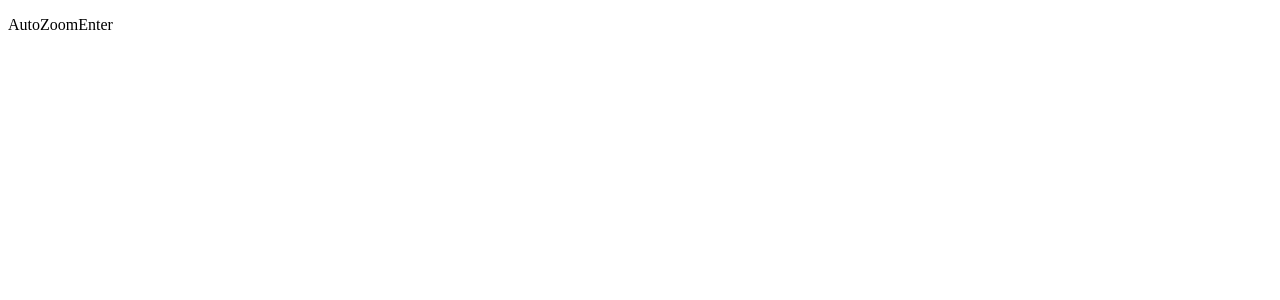
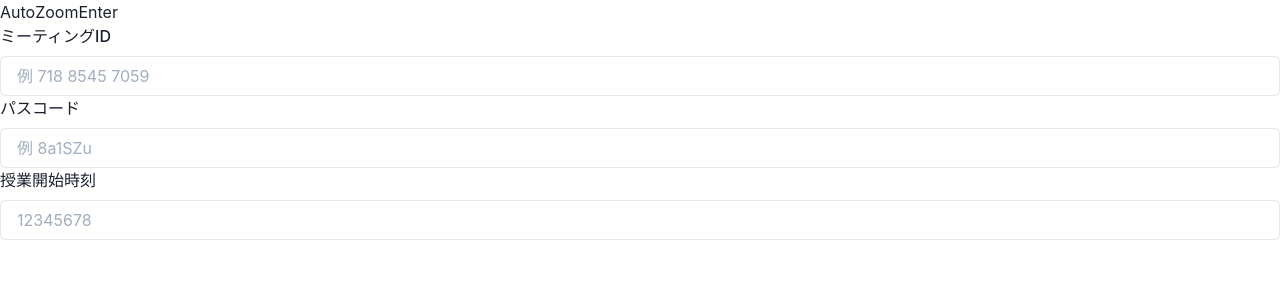
Before and after one commit to joel2145/official-search, a React (Create React App) app: page / in a window 1280 px wide. Shown: the top 300 px of the page. Built offline with nearby package versions, Linux system fonts and the light colour scheme.

Commit message:
form画面を作成中

```diff
--- a/package.json
+++ b/package.json
@@ -3,9 +3,13 @@
   "version": "0.1.0",
   "private": true,
   "dependencies": {
+    "@chakra-ui/react": "^1.8.5",
+    "@emotion/react": "^11.8.1",
+    "@emotion/styled": "^11.8.1",
     "@testing-library/jest-dom": "^5.16.2",
     "@testing-library/react": "^12.1.3",
     "@testing-library/user-event": "^13.5.0",
+    "framer-motion": "^6.2.7",
     "react": "^17.0.2",
     "react-dom": "^17.0.2",
     "react-scripts": "5.0.0",
--- a/src/App.js
+++ b/src/App.js
@@ -1,9 +1,12 @@
+import React from "react"
 
+import { Form } from "../src/components/Form"
 
 function App() {
   return (
     <div className="App">
-      <p>AutoZoomEnter</p>
+      <h1>AutoZoomEnter</h1>
+      <Form></Form>
     </div>
   );
 }
--- /dev/null
+++ b/src/components/Form.js
@@ -0,0 +1,20 @@
+import React from 'react'
+import {
+  FormControl,
+  FormLabel,
+  FormErrorMessage,
+  Input,
+} from '@chakra-ui/react'
+
+export const Form = () => {
+  return (
+    <FormControl>
+      <FormLabel htmlFor=''>ミーティングID</FormLabel>
+      <Input id='zoomID' type='number' placeholder='例 718 8545 7059' size='md' />
+      <FormLabel htmlFor=''>パスコード</FormLabel>
+      <Input id='zoomID' type='number' placeholder='例 8a1SZu' size='md' />
+      <FormLabel htmlFor=''>授業開始時刻</FormLabel>
+      <Input id='zoomID' type='number' placeholder='12345678' size='md' />
+    </FormControl>
+  )
+}
--- a/src/index.js
+++ b/src/index.js
@@ -2,10 +2,13 @@
 import ReactDOM from 'react-dom';
 import App from './App';
 import reportWebVitals from './reportWebVitals';
+import { ChakraProvider } from '@chakra-ui/react'
 
 ReactDOM.render(
   <React.StrictMode>
-    <App />
+    <ChakraProvider>
+      <App />
+    </ChakraProvider>
   </React.StrictMode>,
   document.getElementById('root')
 );
```
